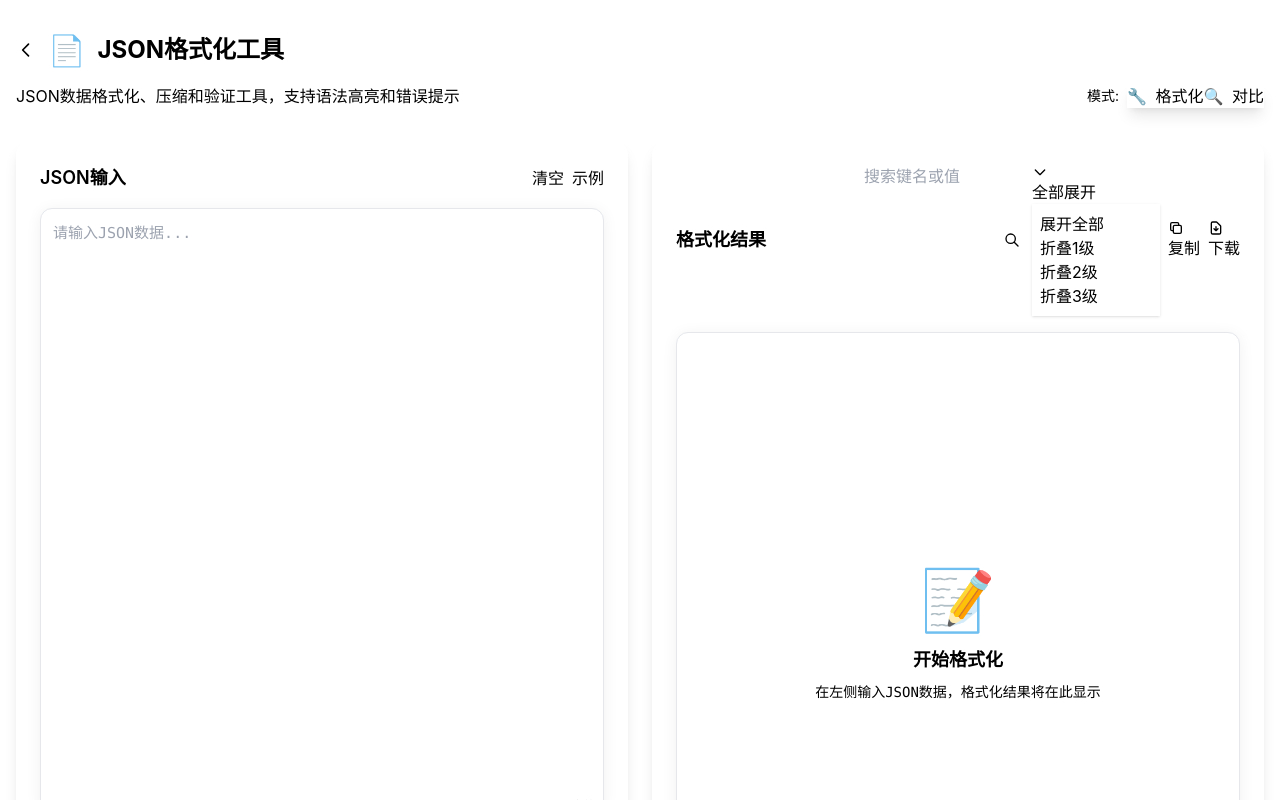
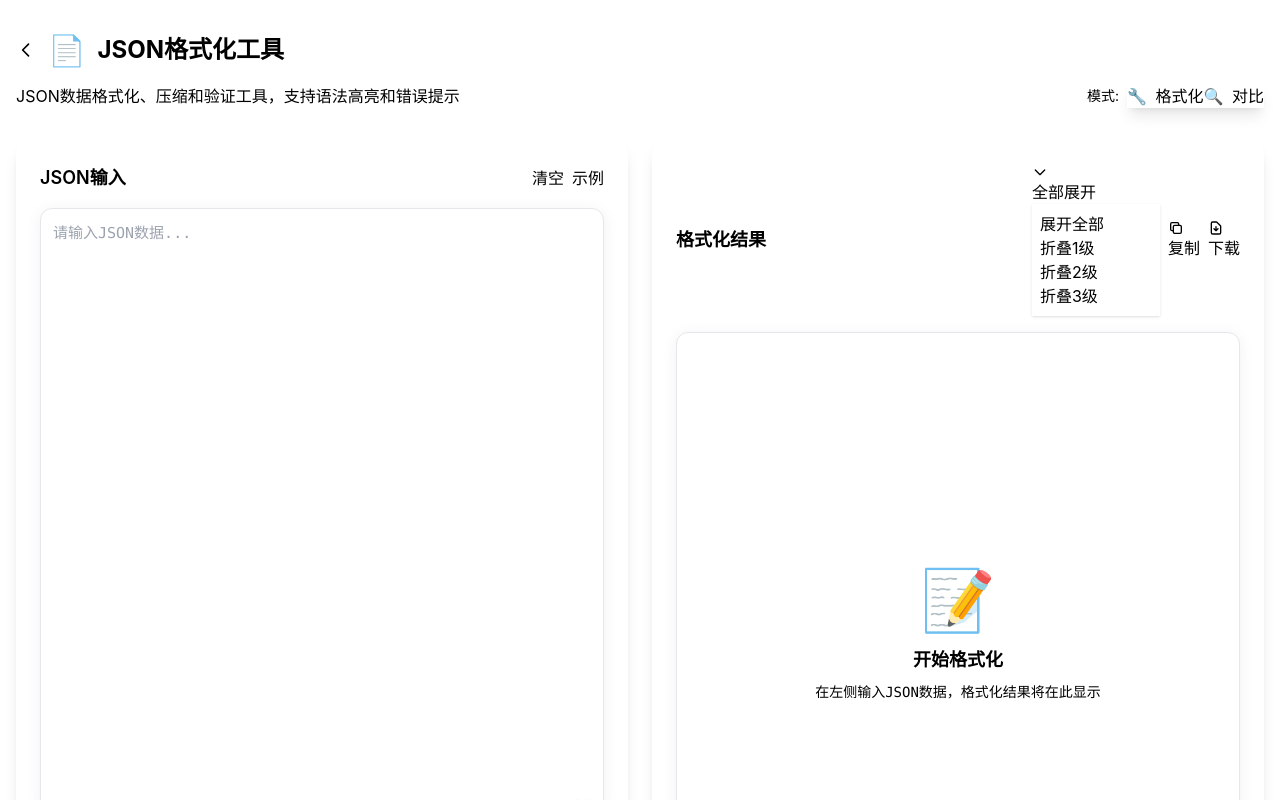
Before and after one commit to liujunxiang0076/liu-tools-front, a Vue app: page /tool/json-formatter in a window 1280 px wide. Shown: the top 800 px of the page. Built offline with nearby package versions, Linux system fonts and the light colour scheme.

Commit message:
refactor(JsonFormatter): 移除搜索功能相关代码
- 删除了增强版搜索功能的实现，包括搜索输入框、搜索结果计数和高亮显示
- 优化了代码结构，移除了不再使用的状态和方法，提升了组件的简洁性和可维护性

```diff
--- a/src/views/JsonFormatter.vue
+++ b/src/views/JsonFormatter.vue
@@ -139,38 +139,6 @@
           <div class="flex items-center justify-between mb-4">
             <h2 class="text-lg font-semibold text-base-content">格式化结果</h2>
             <div class="flex gap-2">
-              <!-- 搜索功能 - 增强版 -->
-              <div class="relative group">
-                <input
-                  v-model="searchQuery"
-                  type="text"
-                  placeholder="搜索键名或值..."
-                  class="input input-sm input-bordered w-40 pr-16 transition-all duration-200 focus:w-48"
-                  @input="performSearch"
-                  @keydown.enter="searchNext"
-                  @keydown.escape="clearSearch"
-                />
-                <div class="absolute right-1 top-1/2 transform -translate-y-1/2 flex gap-1">
-                  <button
-                    v-if="searchQuery"
-                    @click="clearSearch"
-                    class="btn btn-xs btn-ghost hover:btn-error"
-                  >
-                    <svg class="w-3 h-3" fill="none" stroke="currentColor" viewBox="0 0 24 24">
-                      <path stroke-linecap="round" stroke-linejoin="round" stroke-width="2" d="M6 18L18 6M6 6l12 12"/>
-                    </svg>
-                  </button>
-                  <div class="tooltip tooltip-bottom" data-tip="搜索 (Enter下一个, Esc清除)">
-                    <svg class="w-4 h-4 text-base-content/50" fill="none" stroke="currentColor" viewBox="0 0 24 24">
-                      <path stroke-linecap="round" stroke-linejoin="round" stroke-width="2" d="M21 21l-6-6m2-5a7 7 0 11-14 0 7 7 0 0114 0z"/>
-                    </svg>
-                  </div>
-                </div>
-                <!-- 搜索结果计数 -->
-                <div v-if="searchQuery && searchResults.length > 0" class="absolute -bottom-6 left-0 text-xs text-base-content/60">
-                  找到 {{ searchResults.length }} 个结果
-                </div>
-              </div>
 
               <!-- 折叠控制 -->
               <div class="dropdown dropdown-end">
@@ -238,11 +206,7 @@
                       <div
                         v-for="(line, index) in lineNumbers"
                         :key="index"
-                        class="line-number leading-6 text-xs transition-all duration-200 hover:text-primary cursor-pointer rounded px-1"
-                        :class="{
-                          'bg-warning/20 text-warning-content font-semibold': searchResults.some(result => result.includes(String(index + 1))),
-                          'hover:bg-primary/10': !searchResults.some(result => result.includes(String(index + 1)))
-                        }"
+                        class="line-number leading-6 text-xs transition-all duration-200 hover:text-primary cursor-pointer rounded px-1 hover:bg-primary/10"
                         @click="scrollToLine(index + 1)"
                       >
                         {{ line }}
@@ -756,8 +720,6 @@ interface DiffResult {
 const diffResult = ref<DiffResult | null>(null)
 
 // 新增功能状态
-const searchQuery = ref('')
-const searchResults = ref<string[]>([])
 const foldedPaths = ref<Set<string>>(new Set())
 const allFolded = ref(false)
 const foldLevel = ref(0) // 折叠级别：0=展开全部，1=折叠1级，2=折叠2级，等等
@@ -1248,77 +1210,6 @@ const formatValue = (value: any): string => {
   return String(value)
 }
 
-// 搜索相关状态
-const currentSearchIndex = ref(0)
-
-// 搜索功能 - 增强版
-const performSearch = () => {
-  if (!searchQuery.value.trim() || !parsedJsonData.value) {
-    searchResults.value = []
-    currentSearchIndex.value = 0
-    return
-  }
-
-  const results: string[] = []
-  const searchTerm = searchQuery.value.toLowerCase()
-
-  const searchInObject = (obj: any, path = '') => {
-    if (typeof obj === 'object' && obj !== null) {
-      if (Array.isArray(obj)) {
-        obj.forEach((item, index) => {
-          const currentPath = path ? `${path}[${index}]` : `[${index}]`
-          searchInObject(item, currentPath)
-        })
-      } else {
-        Object.entries(obj).forEach(([key, value]) => {
-          const currentPath = path ? `${path}.${key}` : key
-
-          // 搜索键名
-          if (key.toLowerCase().includes(searchTerm)) {
-            results.push(currentPath)
-          }
-
-          // 搜索值
-          if (typeof value === 'string' && value.toLowerCase().includes(searchTerm)) {
-            results.push(currentPath)
-          } else if (typeof value === 'number' && value.toString().includes(searchTerm)) {
-            results.push(currentPath)
-          }
-
-          // 递归搜索
-          searchInObject(value, currentPath)
-        })
-      }
-    }
-  }
-
-  searchInObject(parsedJsonData.value)
-  searchResults.value = results
-  currentSearchIndex.value = 0
-}
-
-// 搜索下一个结果
-const searchNext = () => {
-  if (searchResults.value.length > 0) {
-    currentSearchIndex.value = (currentSearchIndex.value + 1) % searchResults.value.length
-    highlightSearchResult()
-  }
-}
-
-// 清除搜索
-const clearSearch = () => {
-  searchQuery.value = ''
-  searchResults.value = []
-  currentSearchIndex.value = 0
-}
-
-// 高亮搜索结果
-const highlightSearchResult = () => {
-  if (searchResults.value.length > 0) {
-    const currentResult = searchResults.value[currentSearchIndex.value]
-    console.log('当前搜索结果:', currentResult)
-  }
-}
 
 // 自动修复常见错误
 const fixCommonErrors = () => {
@@ -1420,12 +1311,6 @@ const enhancedHighlightedJson = computed(() => {
   // HTML转义
   json = json.replace(/&/g, '&amp;').replace(/</g, '&lt;').replace(/>/g, '&gt;')
 
-  // 搜索高亮
-  if (searchQuery.value.trim()) {
-    const searchTerm = searchQuery.value.replace(/[.*+?^${}()|[\]\\]/g, '\\$&') // 转义正则表达式特殊字符
-    const regex = new RegExp(`(${searchTerm})`, 'gi')
-    json = json.replace(regex, '<span class="search-highlight">$1</span>')
-  }
 
   // 1. 先高亮折叠的内容
   json = json.replace(/(\[\.\.\..*?\])/g, '<span class="json-folded">$1</span>')
@@ -1699,43 +1584,6 @@ const highlightedJson = computed(() => {
   border-color: rgba(156, 163, 175, 0.6);
 }
 
-/* 搜索高亮 - 增强版 */
-.search-highlight {
-  background: linear-gradient(135deg, #fef08a 0%, #fde047 100%);
-  color: #92400e;
-  font-weight: 700;
-  padding: 2px 6px;
-  border-radius: 4px;
-  box-shadow: 0 0 0 2px #f59e0b, 0 2px 4px rgba(245, 158, 11, 0.3);
-  animation: searchPulse 1.5s ease-in-out infinite;
-  position: relative;
-}
-
-.search-highlight::before {
-  content: '';
-  position: absolute;
-  inset: -2px;
-  background: linear-gradient(45deg, transparent, rgba(245, 158, 11, 0.2), transparent);
-  border-radius: 6px;
-  animation: searchShimmer 2s linear infinite;
-  z-index: -1;
-}
-
-.dark .search-highlight {
-  background: linear-gradient(135deg, #451a03 0%, #92400e 100%);
-  color: #fbbf24;
-  box-shadow: 0 0 0 2px #d97706, 0 2px 4px rgba(217, 119, 6, 0.4);
-}
-
-@keyframes searchPulse {
-  0%, 100% { transform: scale(1); }
-  50% { transform: scale(1.02); }
-}
-
-@keyframes searchShimmer {
-  0% { transform: translateX(-100%); }
-  100% { transform: translateX(100%); }
-}
 
 /* 增强的JSON预览器 */
 .json-pre-enhanced {
```
